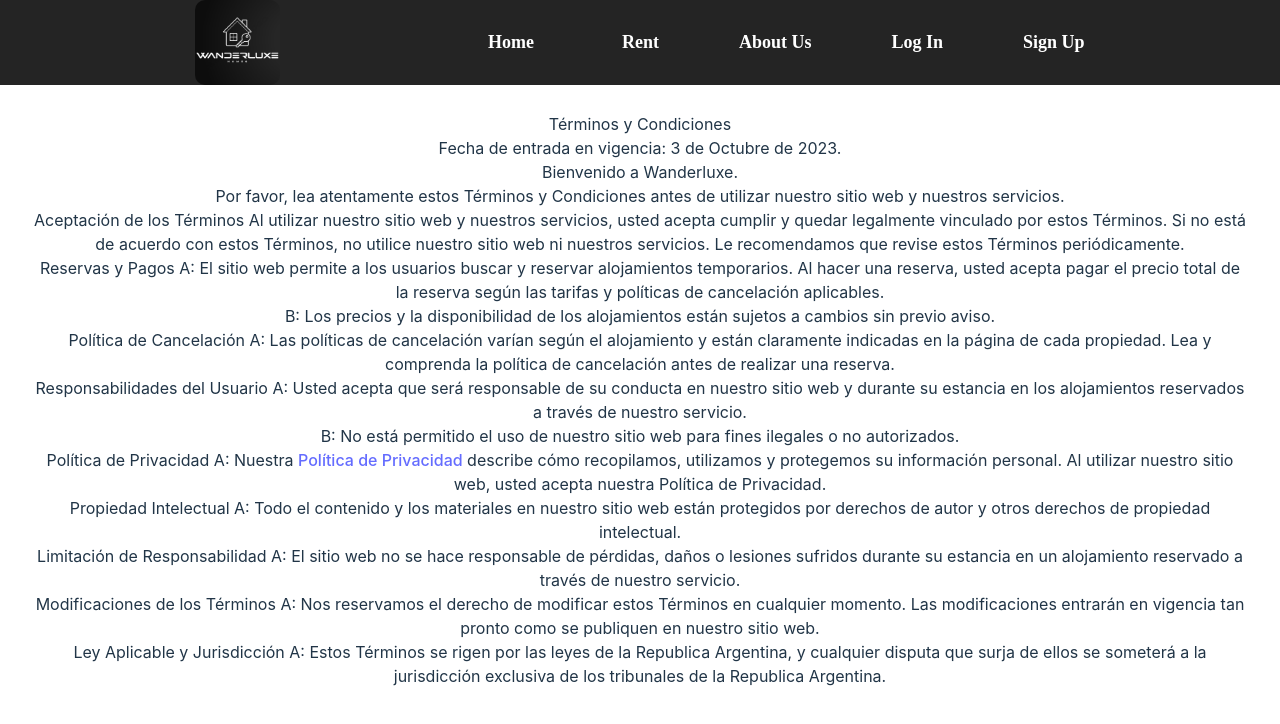
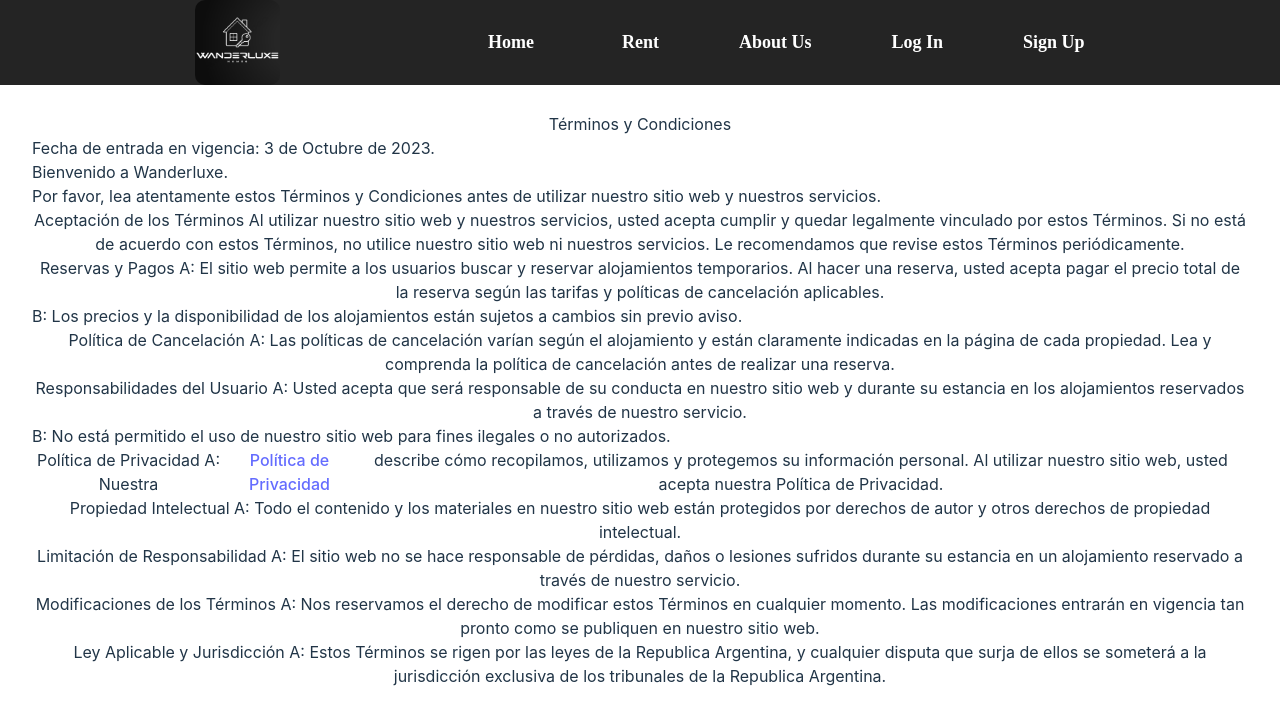
Before and after one commit to MiGorriti/PF2LavenganzaFront, a React (Vite) app in the folder pf2/: page /Terms in a window 1280 px wide. Shown: the top 724 px of the page. Built offline with nearby package versions, Linux system fonts and the light colour scheme; a web font is replaced by a local one.

Commit message:
form fixed

```diff
--- a/pf2/src/Views/FormRent/Form.jsx
+++ b/pf2/src/Views/FormRent/Form.jsx
@@ -123,64 +123,6 @@ const Form = () => {
     }
   };
   return (
-    // <div class='bg-gray-400 p-5 rounded-md'>
-    //     <form onSubmit={submitHandler}>
-    //         <div class='w-30 h-30'>
-
-    //         <div class='m-4 rounded-md'>
-    //             <input type="text" name="title"  value={postForm.title} placeholder='Title For Your Property'onChange={changeHandler} />
-    //             </div>
-
-    //             <div class='m-4 rounded-md' >
-    //             <input type="text" name="description" value={postForm.description} placeholder='Description of Your Property' onChange={changeHandler}/>
-    //             </div>
-
-    //             <div class='m-4 rounded-md'>
-    //             <input type="text" name="numBeds" value={postForm.numBeds} placeholder='Number of Beds From Your Property' onChange={changeHandler}/>
-    //             </div>
-
-    //             <div class='m-4 rounded-md'>
-    //             <input type="text" name="numBaths" value={postForm.numBaths} placeholder='Number of Baths From Your Property'onChange={changeHandler} />
-    //             </div>
-
-    //             <div class='m-4'>
-    //             <input type="text" name="nightPrice" value={postForm.nightPrice} placeholder='Mount Per Night' onChange={changeHandler}/>
-    //             </div>
-    //             <div class='m-4'>
-    //                 <input type="text" name="homeCapacity" value={postForm.homeCapacity} placeholder='Home Capacity' onChange={changeHandler} />
-    //             </div>
-    //             <div>
-    //                 <input type="text" name='availability' value={postForm.availability} placeholder='Availability' onChange={changeHandler}/>
-    //             </div>
-    //             <div class='m-4'>
-    //             <input type="file" multiple name="image" onChange={handleImage}/>
-    //             </div>
-
-    //             <div>
-    //             <select name="category" value={postForm.category} onChange={changeHandler} >
-    //             <option value="">Select a Category</option>
-    //             {category && category?.map((cat)=> (
-    //                 <option key={cat.id} value={cat.name}>{cat.name}</option>
-    //             ))}
-    //             </select>
-    //             <select name="location" value={postForm.location} onChange={changeHandler}>
-    //            <option value="">Select a Location</option>
-    //         {location && location?.map((loc) => (
-    //             <option key={loc.id} value={loc.direction}>{loc.direction}</option>
-    //       ))}
-    //             </select>
-    //             </div>
-
-    //         <button type='submit' class='w-25 h-11 mt-3 '> Publish</button>
-    //         </div>
-    //     </form>
-    //     <div class='max-h-20 max-w-20 flex space-x-2'>
-    //          {image && image.map((img, index) => (
-    //         <img class='w-18 h-16' key={index} src={img} alt={`Preview ${index}`} />
-    //      ))}
-    //         </div>
-
-    // </div>
     <div>
       <form class="form-horizontal" onSubmit={submitHandler}>
         <fieldset>
@@ -395,6 +337,32 @@ const Form = () => {
               </select>
             </div>
           </div>
+          <div class="form-group">
+            <label class="col-md-4 control-label" for="filebutton">
+              Upload Images
+            </label>
+            <div class="col-md-4">
+              <input
+                id="filebutton"
+                name="filebutton"
+                class="input-file"
+                type="file"
+                multiple // Permite seleccionar múltiples imágenes
+                onChange={handleImage}
+              />
+              <div className="botonimag">
+                {file.length > 0 &&
+                  file.map((imageData, index) => (
+                    <img
+                      class="w-18 h-16"
+                      key={index}
+                      src={imageData}
+                      alt={`Preview ${index}`}
+                    />
+                  ))}
+              </div>
+            </div>
+          </div>
 
           <div class="form-group">
             <label class="col-md-4 control-label" for="singlebutton"></label>
@@ -410,20 +378,67 @@ const Form = () => {
           </div>
         </fieldset>
       </form>
-      <div class="max-h-20 max-w-20 flex space-x-2">
-        {image &&
-          image.map((img, index) => (
-            <img
-              class="w-18 h-16"
-              key={index}
-              src={img}
-              alt={`Preview ${index}`}
-              onChange={handleImage}
-            />
-          ))}
-      </div>
     </div>
   );
 };
 
 export default Form;
+
+// <div class='bg-gray-400 p-5 rounded-md'>
+//     <form onSubmit={submitHandler}>
+//         <div class='w-30 h-30'>
+
+//         <div class='m-4 rounded-md'>
+//             <input type="text" name="title"  value={postForm.title} placeholder='Title For Your Property'onChange={changeHandler} />
+//             </div>
+
+//             <div class='m-4 rounded-md' >
+//             <input type="text" name="description" value={postForm.description} placeholder='Description of Your Property' onChange={changeHandler}/>
+//             </div>
+
+//             <div class='m-4 rounded-md'>
+//             <input type="text" name="numBeds" value={postForm.numBeds} placeholder='Number of Beds From Your Property' onChange={changeHandler}/>
+//             </div>
+
+//             <div class='m-4 rounded-md'>
+//             <input type="text" name="numBaths" value={postForm.numBaths} placeholder='Number of Baths From Your Property'onChange={changeHandler} />
+//             </div>
+
+//             <div class='m-4'>
+//             <input type="text" name="nightPrice" value={postForm.nightPrice} placeholder='Mount Per Night' onChange={changeHandler}/>
+//             </div>
+//             <div class='m-4'>
+//                 <input type="text" name="homeCapacity" value={postForm.homeCapacity} placeholder='Home Capacity' onChange={changeHandler} />
+//             </div>
+//             <div>
+//                 <input type="text" name='availability' value={postForm.availability} placeholder='Availability' onChange={changeHandler}/>
+//             </div>
+//             <div class='m-4'>
+//             <input type="file" multiple name="image" onChange={handleImage}/>
+//             </div>
+
+//             <div>
+//             <select name="category" value={postForm.category} onChange={changeHandler} >
+//             <option value="">Select a Category</option>
+//             {category && category?.map((cat)=> (
+//                 <option key={cat.id} value={cat.name}>{cat.name}</option>
+//             ))}
+//             </select>
+//             <select name="location" value={postForm.location} onChange={changeHandler}>
+//            <option value="">Select a Location</option>
+//         {location && location?.map((loc) => (
+//             <option key={loc.id} value={loc.direction}>{loc.direction}</option>
+//       ))}
+//             </select>
+//             </div>
+
+//         <button type='submit' class='w-25 h-11 mt-3 '> Publish</button>
+//         </div>
+//     </form>
+//     <div class='max-h-20 max-w-20 flex space-x-2'>
+//          {image && image.map((img, index) => (
+//         <img class='w-18 h-16' key={index} src={img} alt={`Preview ${index}`} />
+//      ))}
+//         </div>
+
+// </div>
--- a/pf2/src/Views/FormRent/FormRent.css
+++ b/pf2/src/Views/FormRent/FormRent.css
@@ -72,3 +72,6 @@ legend {
 .file-button:hover {
   background-color: #0056b3;
 }
+.botonimag {
+  width: auto;
+}
--- /dev/null
+++ b/pf2/src/Views/Terms/Terms.css
@@ -0,0 +1,7 @@
+.politik {
+  justify-content: left;
+}
+.pepito {
+  display: flex;
+  justify-content: flex-start;
+}
--- a/pf2/src/Views/Terms/Terms.jsx
+++ b/pf2/src/Views/Terms/Terms.jsx
@@ -1,17 +1,22 @@
 import React from "react";
 import { Link } from "react-router-dom";
+import "./Terms.css";
+
 function TerminosYCondiciones() {
   return (
-    <div>
+    <div className="politik">
       <h2>Términos y Condiciones</h2>
-      <p> Fecha de entrada en vigencia: 3 de Octubre de 2023.</p>
-      <p> Bienvenido a Wanderluxe.</p>
-      <p>
+      <p className="pepito">
+        {" "}
+        Fecha de entrada en vigencia: 3 de Octubre de 2023.
+      </p>
+      <p className="pepito"> Bienvenido a Wanderluxe.</p>
+      <p className="pepito">
         {" "}
         Por favor, lea atentamente estos Términos y Condiciones antes de
         utilizar nuestro sitio web y nuestros servicios.
       </p>
-      <p>
+      <p className="pepito">
         {" "}
         Aceptación de los Términos Al utilizar nuestro sitio web y nuestros
         servicios, usted acepta cumplir y quedar legalmente vinculado por estos
@@ -19,36 +24,36 @@ function TerminosYCondiciones() {
         sitio web ni nuestros servicios. Le recomendamos que revise estos
         Términos periódicamente.
       </p>
-      <p>
+      <p className="pepito">
         Reservas y Pagos A: El sitio web permite a los usuarios buscar y
         reservar alojamientos temporarios. Al hacer una reserva, usted acepta
         pagar el precio total de la reserva según las tarifas y políticas de
         cancelación aplicables.
       </p>
-      <p>
+      <p className="pepito">
         {" "}
         B: Los precios y la disponibilidad de los alojamientos están sujetos a
         cambios sin previo aviso.
       </p>
-      <p>
+      <p className="pepito">
         {" "}
         Política de Cancelación A: Las políticas de cancelación varían según el
         alojamiento y están claramente indicadas en la página de cada propiedad.
         Lea y comprenda la política de cancelación antes de realizar una
         reserva.
       </p>
-      <p>
+      <p className="pepito">
         {" "}
         Responsabilidades del Usuario A: Usted acepta que será responsable de su
         conducta en nuestro sitio web y durante su estancia en los alojamientos
         reservados a través de nuestro servicio.
       </p>
-      <p>
+      <p className="pepito">
         {" "}
         B: No está permitido el uso de nuestro sitio web para fines ilegales o
         no autorizados.
       </p>
-      <p>
+      <p className="pepito">
         Política de Privacidad A: Nuestra{" "}
         <Link to="/Privacy" target="_blank">
           Política de Privacidad
@@ -57,32 +62,32 @@ function TerminosYCondiciones() {
         personal. Al utilizar nuestro sitio web, usted acepta nuestra Política
         de Privacidad.
       </p>
-      <p>
+      <p className="pepito">
         {" "}
         Propiedad Intelectual A: Todo el contenido y los materiales en nuestro
         sitio web están protegidos por derechos de autor y otros derechos de
         propiedad intelectual.
       </p>
-      <p>
+      <p className="pepito">
         {" "}
         Limitación de Responsabilidad A: El sitio web no se hace responsable de
         pérdidas, daños o lesiones sufridos durante su estancia en un
         alojamiento reservado a través de nuestro servicio.
       </p>
-      <p>
+      <p className="pepito">
         {" "}
         Modificaciones de los Términos A: Nos reservamos el derecho de modificar
         estos Términos en cualquier momento. Las modificaciones entrarán en
         vigencia tan pronto como se publiquen en nuestro sitio web.
       </p>
-      <p>
+      <p className="pepito">
         {" "}
         Ley Aplicable y Jurisdicción A: Estos Términos se rigen por las leyes de
         la Republica Argentina, y cualquier disputa que surja de ellos se
         someterá a la jurisdicción exclusiva de los tribunales de la Republica
         Argentina.
       </p>
-      <p></p>
+      <p className="pepito"></p>
     </div>
   );
 }
```
